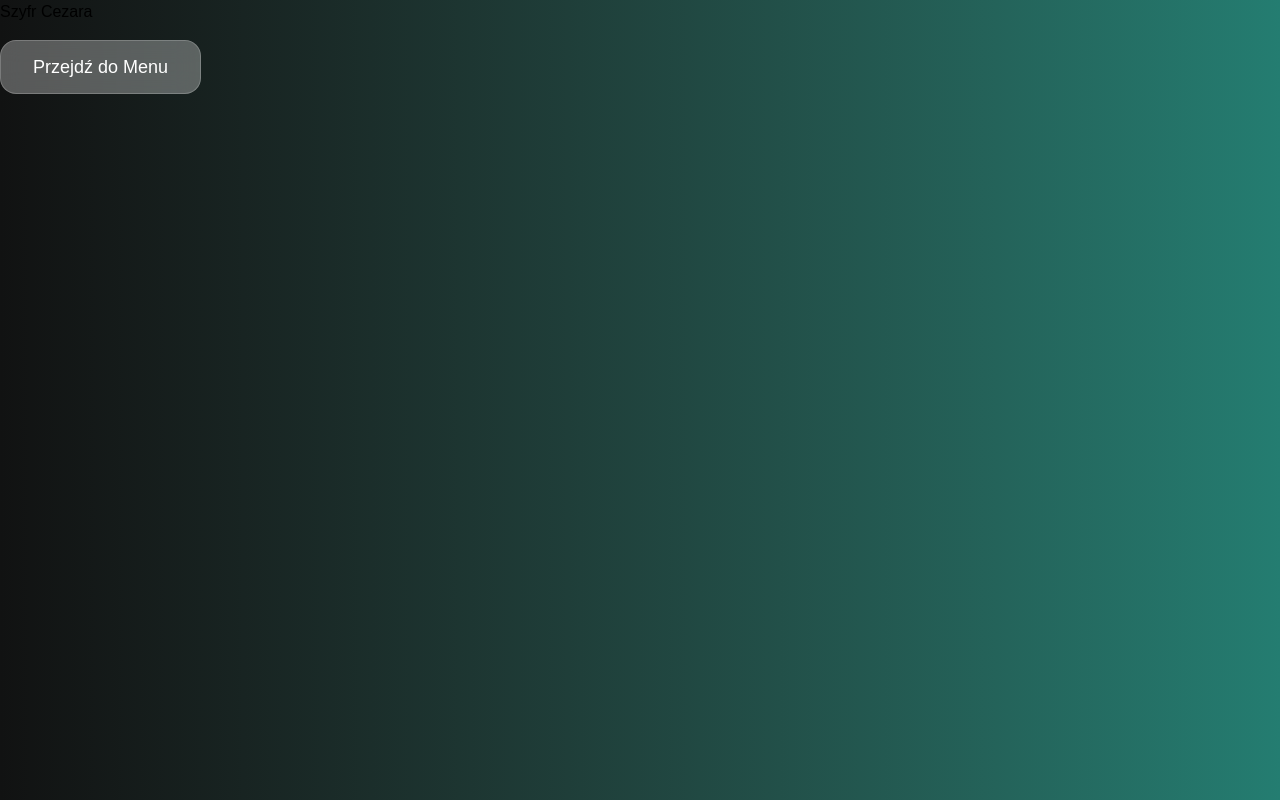
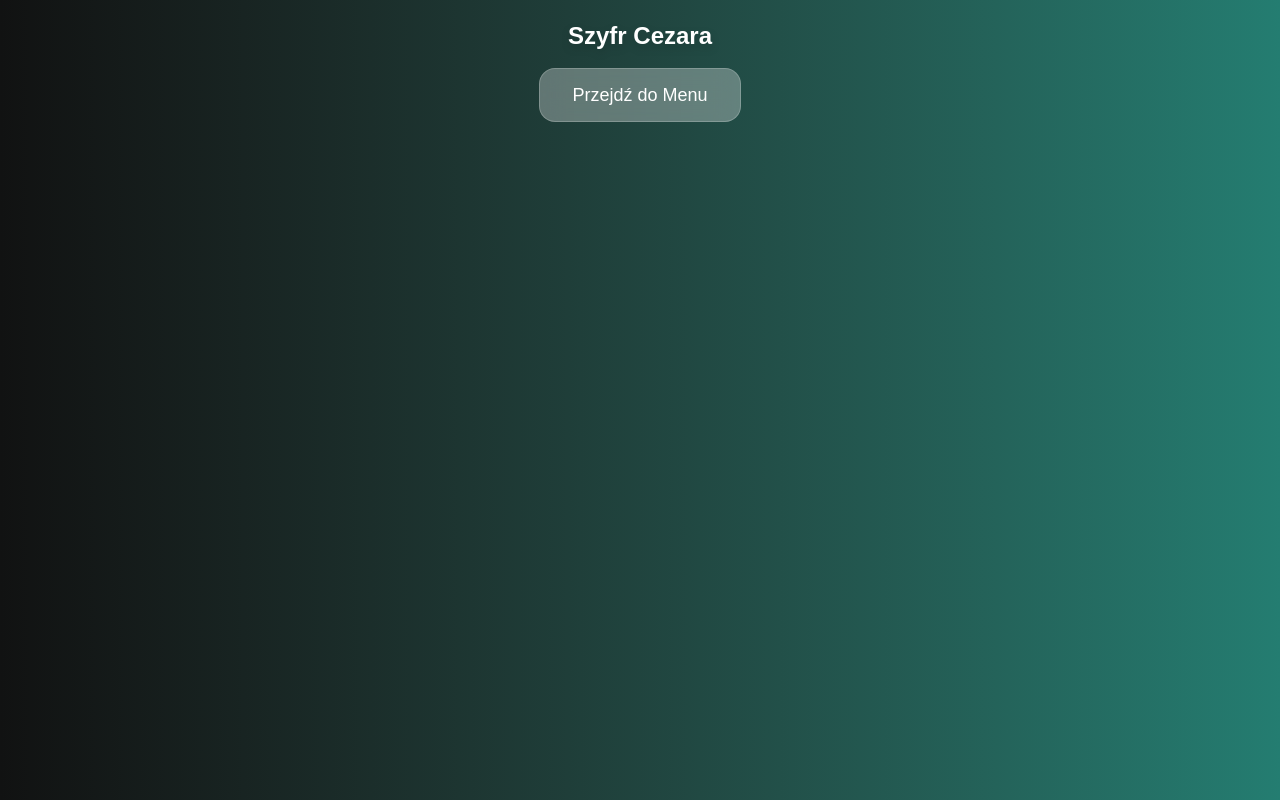
Before and after one commit to Barbedi/Kryptografia_i_teoria_kodow, a Next.js app: page /menu/cezar in a window 1280 px wide. Built offline with nearby package versions, Linux system fonts and the light colour scheme.

Commit message:
Improve Cezar page layout and heading styles

```diff
--- a/src/app/menu/cezar/page.tsx
+++ b/src/app/menu/cezar/page.tsx
@@ -2,8 +2,10 @@ import Link from "next/link";
 
 const Cezar = () => {
   return (
-    <div>
-      <h1>Szyfr Cezara</h1>
+    <div className="flex flex-col items-center justify-center mx-4">
+      <h1 className="mt-5 text-xl md:text-2xl font-bold text-white drop-shadow-lg">
+        Szyfr Cezara
+      </h1>
       <Link
         className="inline-block mt-4 px-8 py-3 bg-white/30 border text-lg border-white/20 backdrop-blur-md text-white rounded-2xl hover:bg-white/25 hover:scale-105 active:scale-95 duration-300 transition-all hover:shadow-xl shadow-white/50"
         href="/menu"
```
